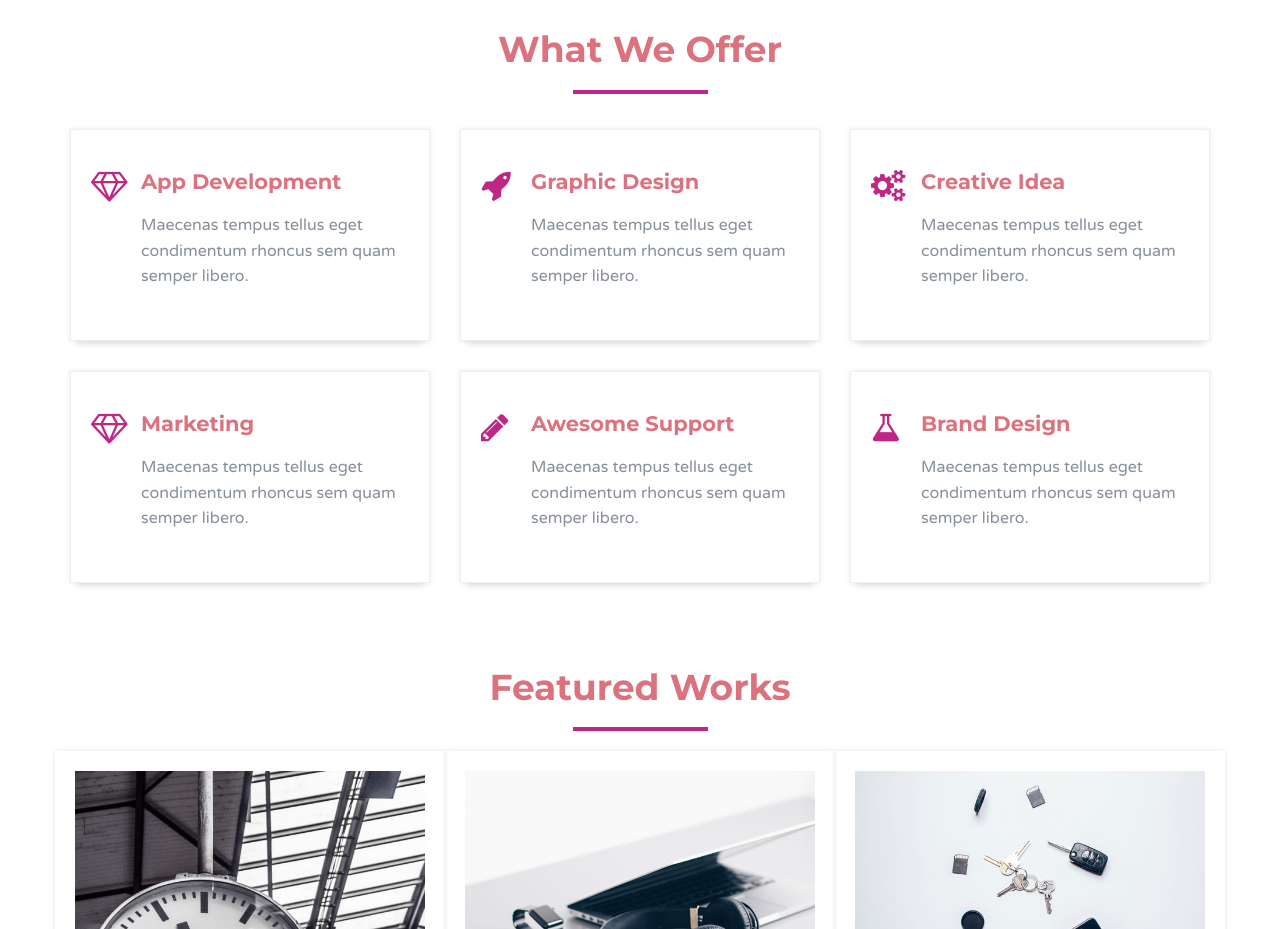
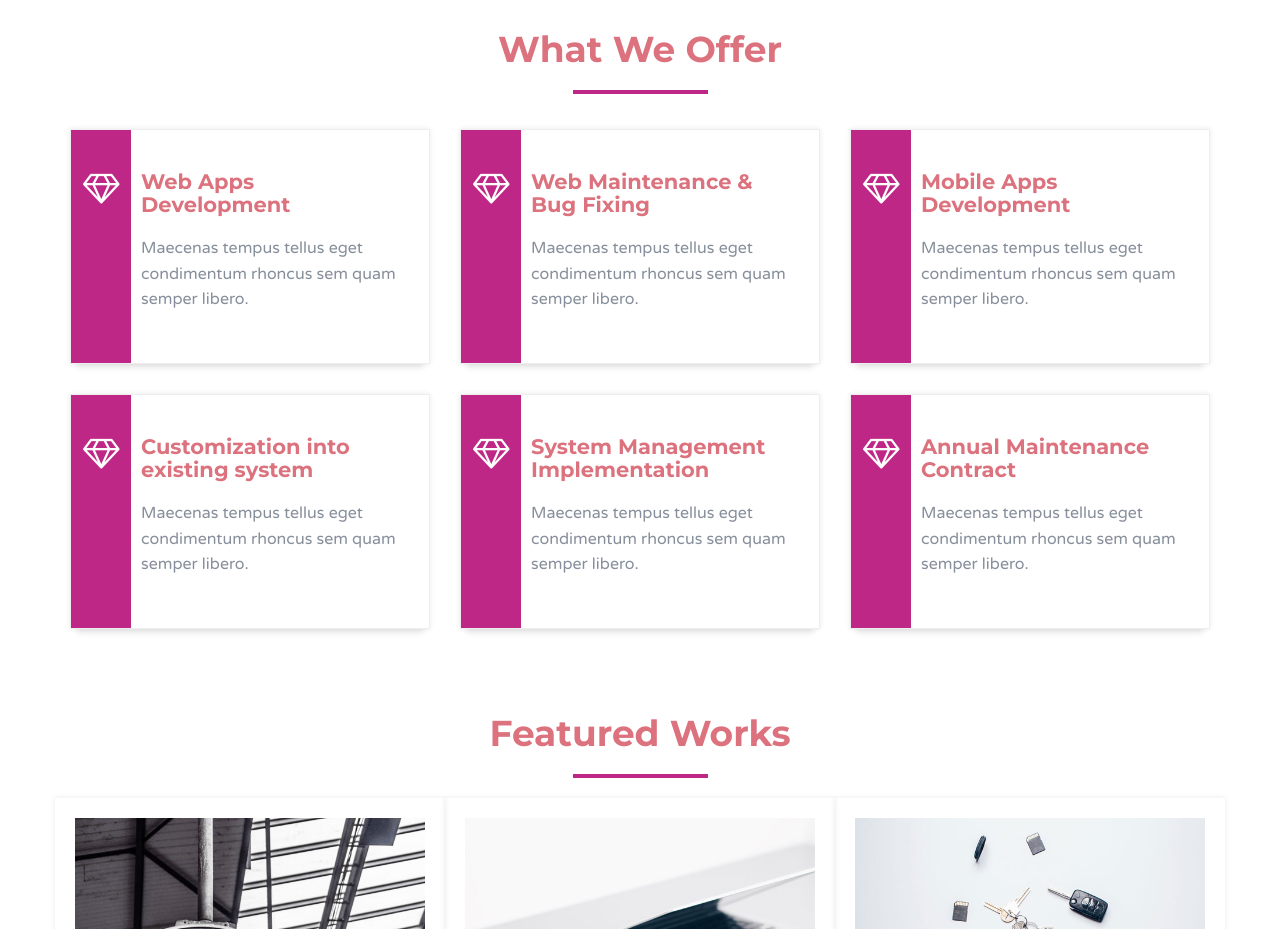
Before and after one commit to DevTech-IT/website, a plain HTML site: page index.html in a window 1280 px wide. Shown: the part 1220-2149 px from the top of the page. Drawn offline with Linux system fonts and the light colour scheme.

Commit message:
Services update

```diff
--- a/css/style.css
+++ b/css/style.css
@@ -833,10 +833,11 @@ header {
 
 .service i {
     position: absolute;
-    left: 20px;
+    left: 12px;
+    top: 42px;
     text-align: center;
     font-size: 32px;
-    color: #bf2786;
+    color: #fff;
     border-radius: 50%;
 }
 
@@ -872,8 +873,22 @@ header {
     /*color: #000;*/
 }
 .service:hover i {
-    color: #fff;
+    color: #dc727e;
     /*color: #000;*/
+}
+.service-left{
+    position: absolute;
+    left: 0;
+    -webkit-transition: 0.8s color;
+    transition: 0.8s color;
+    background: #bf2786;
+    top: 0;
+    bottom: 0;
+    width: 60px;
+}
+.service:hover .service-left
+{
+    background: #fff;
 }
 
 /*------------------------------------*\
--- a/index.html
+++ b/index.html
@@ -144,8 +144,10 @@
 				<!-- service -->
 				<div class="col-md-4 col-sm-6">
 					<div class="service">
-						<i class="fa fa-diamond"></i>
-						<h3>App Development</h3>
+						<div class="service-left">
+							<i class="fa fa-diamond"></i>
+						</div>
+						<h3>Web Apps Development</h3>
 						<p>Maecenas tempus tellus eget condimentum rhoncus sem quam semper libero.</p>
 					</div>
 				</div>
@@ -154,8 +156,10 @@
 				<!-- service -->
 				<div class="col-md-4 col-sm-6">
 					<div class="service">
-						<i class="fa fa-rocket"></i>
-						<h3>Graphic Design</h3>
+						<div class="service-left">
+							<i class="fa fa-diamond"></i>
+						</div>
+						<h3>Web Maintenance & Bug Fixing</h3>
 						<p>Maecenas tempus tellus eget condimentum rhoncus sem quam semper libero.</p>
 					</div>
 				</div>
@@ -164,8 +168,10 @@
 				<!-- service -->
 				<div class="col-md-4 col-sm-6">
 					<div class="service">
-						<i class="fa fa-cogs"></i>
-						<h3>Creative Idea</h3>
+						<div class="service-left">
+							<i class="fa fa-diamond"></i>
+						</div>
+						<h3>Mobile Apps Development</h3>
 						<p>Maecenas tempus tellus eget condimentum rhoncus sem quam semper libero.</p>
 					</div>
 				</div>
@@ -174,8 +180,10 @@
 				<!-- service -->
 				<div class="col-md-4 col-sm-6">
 					<div class="service">
-						<i class="fa fa-diamond"></i>
-						<h3>Marketing</h3>
+						<div class="service-left">
+							<i class="fa fa-diamond"></i>
+						</div>
+						<h3>Customization into existing system</h3>
 						<p>Maecenas tempus tellus eget condimentum rhoncus sem quam semper libero.</p>
 					</div>
 				</div>
@@ -184,8 +192,10 @@
 				<!-- service -->
 				<div class="col-md-4 col-sm-6">
 					<div class="service">
-						<i class="fa fa-pencil"></i>
-						<h3>Awesome Support</h3>
+						<div class="service-left">
+							<i class="fa fa-diamond"></i>
+						</div>
+						<h3>System Management  Implementation</h3>
 						<p>Maecenas tempus tellus eget condimentum rhoncus sem quam semper libero.</p>
 					</div>
 				</div>
@@ -194,8 +204,10 @@
 				<!-- service -->
 				<div class="col-md-4 col-sm-6">
 					<div class="service">
-						<i class="fa fa-flask"></i>
-						<h3>Brand Design</h3>
+						<div class="service-left">
+							<i class="fa fa-diamond"></i>
+						</div>
+						<h3>Annual Maintenance Contract</h3>
 						<p>Maecenas tempus tellus eget condimentum rhoncus sem quam semper libero.</p>
 					</div>
 				</div>
```
